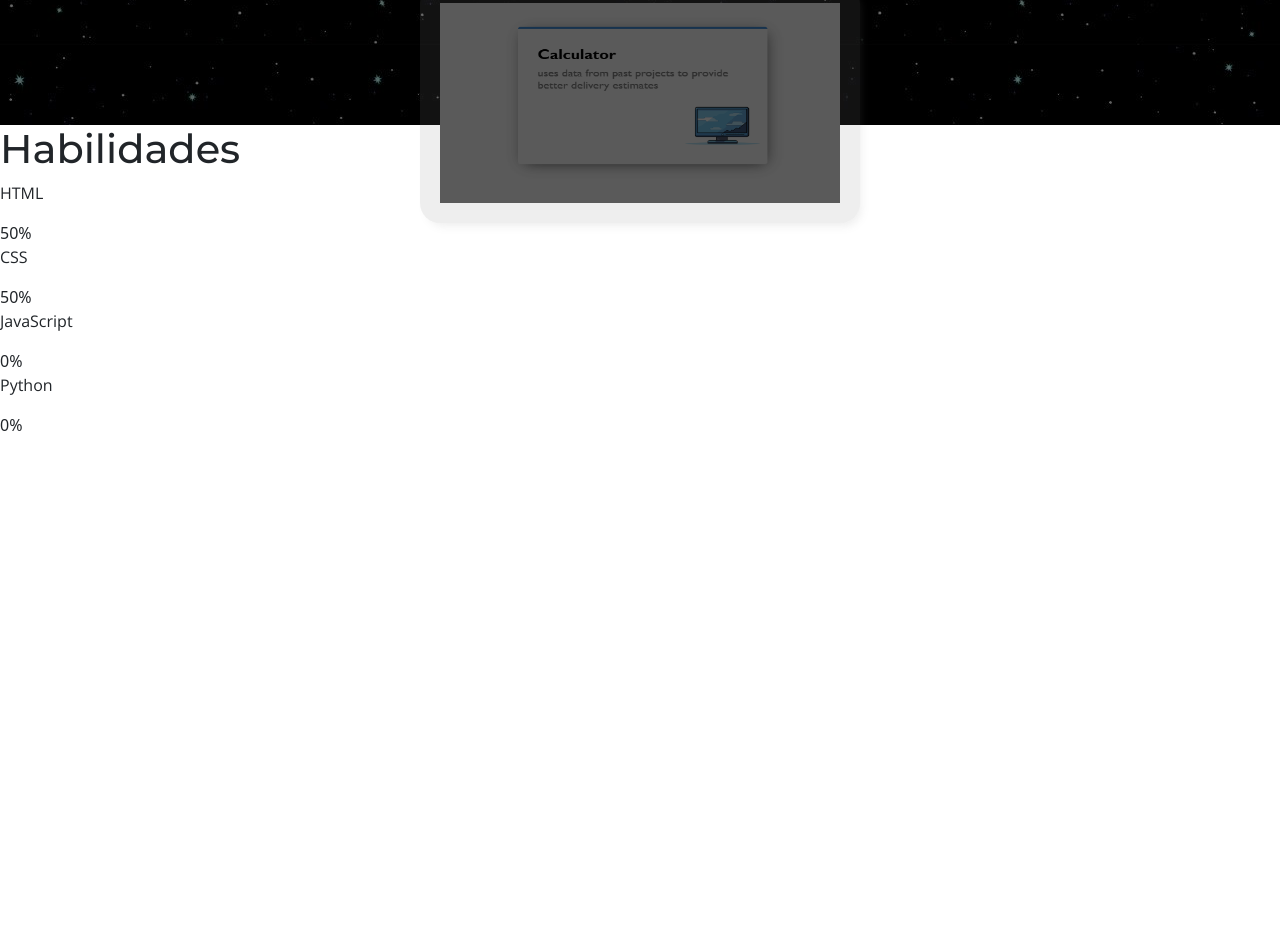
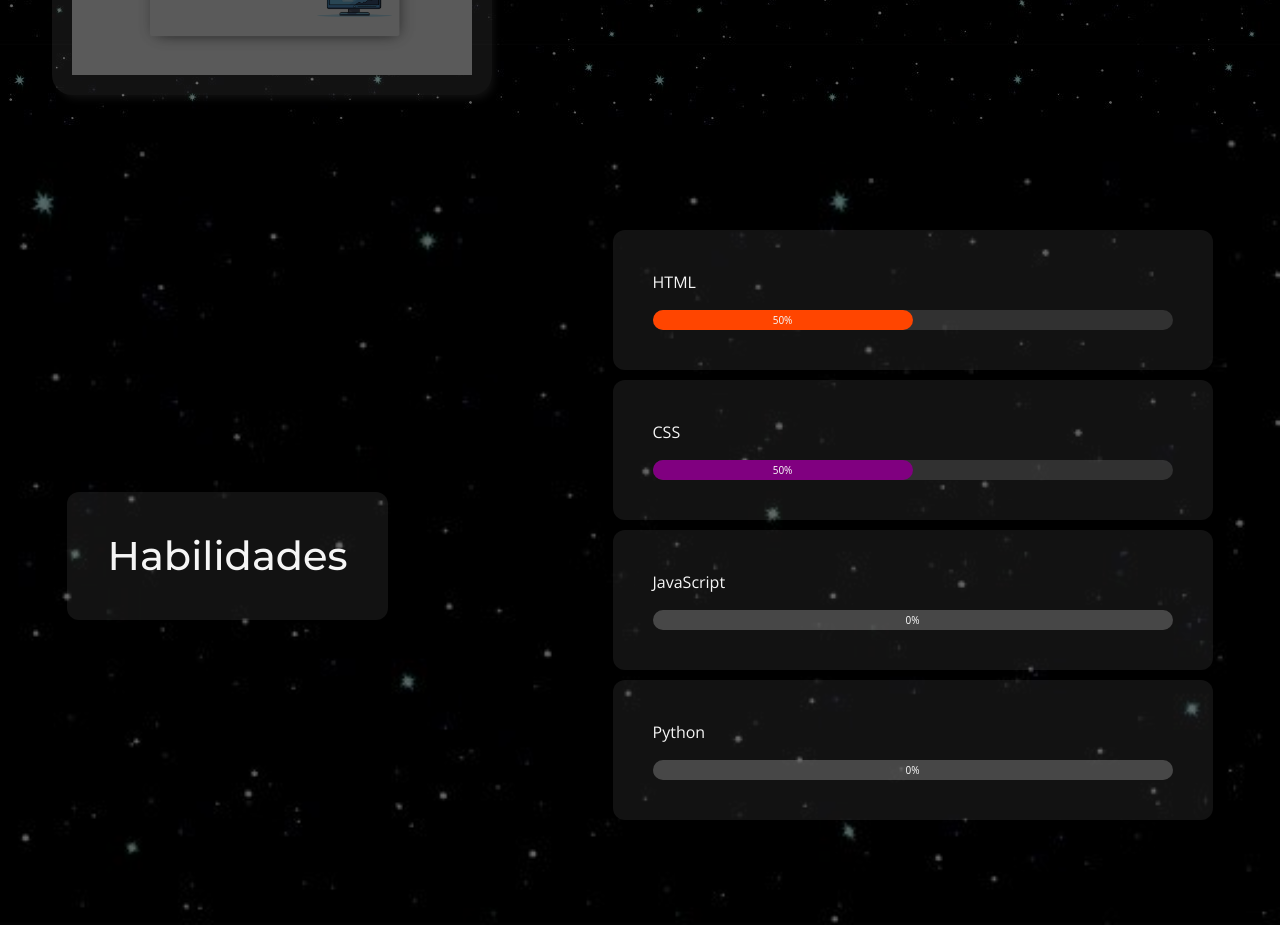
Before and after one commit to Francoaranzabal9/tp1-portfolio, a plain HTML site: page index.html in a window 1280 px wide. Shown: the part 2275-3200 px from the top of the page. Before the commit the page ends 2712 px from the top, so only its background shows below. Drawn offline with nearby package versions, Linux system fonts and the light colour scheme.

Commit message:
add: estilando seccion de habilidades

```diff
--- a/index.html
+++ b/index.html
@@ -34,10 +34,10 @@
               <a class="nav-link active" aria-current="page" href="#">Inicio</a>
             </li>
             <li class="nav-item">
-              <a class="nav-link" href="#">Sobre mi</a>
+              <a class="nav-link" href="#sobre-mi">Sobre mi</a>
             </li>
             <li class="nav-item">
-              <a class="nav-link" href="#">Proyectos</a>
+              <a class="nav-link" href="#proyectos">Proyectos</a>
             </li>
             <li class="nav-item">
               <a class="nav-link" href="#">Contacto</a>
@@ -80,7 +80,7 @@
       </div>
     </section>
     <!--About me section-->
-    <section class="sobre-mi">
+    <section id="sobre-mi" class="sobre-mi">
       <h1>Sobre mi</h1>
       <div class="sobre-mi-cont">
         <div class="cart">
@@ -108,8 +108,7 @@
         </div>
       </div>
     </section>
-    <section class="proyectos">
-      <h1>Algunos Proyectos y Trabajos</h1>
+    <section id="proyectos" class="proyectos">
       <div class="proyectos-cont">
         <div class="proyecto">
           <a href="https://github.com/Francoaranzabal9/practica-clase-9"><img
@@ -124,6 +123,7 @@
               src="/assets/images/proyecto-clase-8.png" alt="imagen proyecto 2"></a>
         </div>
       </div>
+      <h1>Algunos Proyectos y Trabajos</h1>
       </div>
     </section>
     <section class="habilidades">
--- a/styles/main.css
+++ b/styles/main.css
@@ -149,7 +149,8 @@ li {
 
 .proyectos {
   display: flex;
-  flex-direction: column;
+  flex-direction: row;
+  justify-content: space-around;
   align-items: center;
   height: 100vh;
   padding: 20px;
@@ -157,9 +158,11 @@ li {
 }
 
 .proyectos h1 {
-  margin-bottom: 70px;
+  margin-bottom: 40px;
   color: whitesmoke;
-  text-align: center;
+  background-color: rgba(128, 128, 128, 0.137);
+  border-radius: 12px;
+  padding: 40px;
 }
 
 .proyecto {
@@ -184,3 +187,97 @@ li {
   scale: 1.02;
   filter: brightness(1);
 }
+
+/* estilos seccion de habilidades */
+
+.habilidades {
+  background-image: url(/assets/images/space-background.jpg);
+  background-size: cover;
+  display: flex;
+  flex-direction: row;
+  justify-content: space-around;
+  align-items: center;
+  height: 100vh;
+  padding: 20px;
+}
+
+.habilidades h1 {
+  margin-top: 70px;
+  color: whitesmoke;
+  background-color: rgba(128, 128, 128, 0.137);
+  border-radius: 12px;
+  padding: 40px;
+}
+
+.habilidades p {
+  color: whitesmoke;
+}
+
+
+.habilidades-cont {
+  display: grid;
+  grid-template-columns: repeat(auto-fit, minmax(600px, 1fr));
+  gap: 10px;
+  margin-left: 130px;
+}
+
+.progreso-cont {
+  background-color: rgba(128, 128, 128, 0.281);
+  width: 100%;
+  height: 20px;
+  border-radius: 12px;
+}
+
+.progreso-html {
+  background-color: orangered;
+  height: 100%;
+  border-radius: 12px;
+  width: 50%;
+  display: flex;
+  align-items: center;
+  justify-content: center;
+  color: whitesmoke;
+  font-size: 10px;
+}
+
+.progreso-css {
+  background-color: purple;
+  height: 100%;
+  border-radius: 12px;
+  width: 50%;
+  display: flex;
+  align-items: center;
+  justify-content: center;
+  color: whitesmoke;
+  font-size: 10px;
+}
+
+.progreso-js {
+  background-color: rgba(128, 128, 128, 0.281);
+  height: 100%;
+  border-radius: 12px;
+  width: 100%;
+  display: flex;
+  align-items: center;
+  justify-content: center;
+  color: whitesmoke;
+  font-size: 10px;
+}
+
+.progreso-python {
+  background-color: rgba(128, 128, 128, 0.281);
+  height: 100%;
+  border-radius: 12px;
+  width: 100%;
+  display: flex;
+  align-items: center;
+  justify-content: center;
+  color: whitesmoke;
+  font-size: 10px;
+}
+
+.habilidad {
+  background-color: rgba(128, 128, 128, 0.137);
+  border-radius: 12px;
+  padding: 40px;
+}
```
